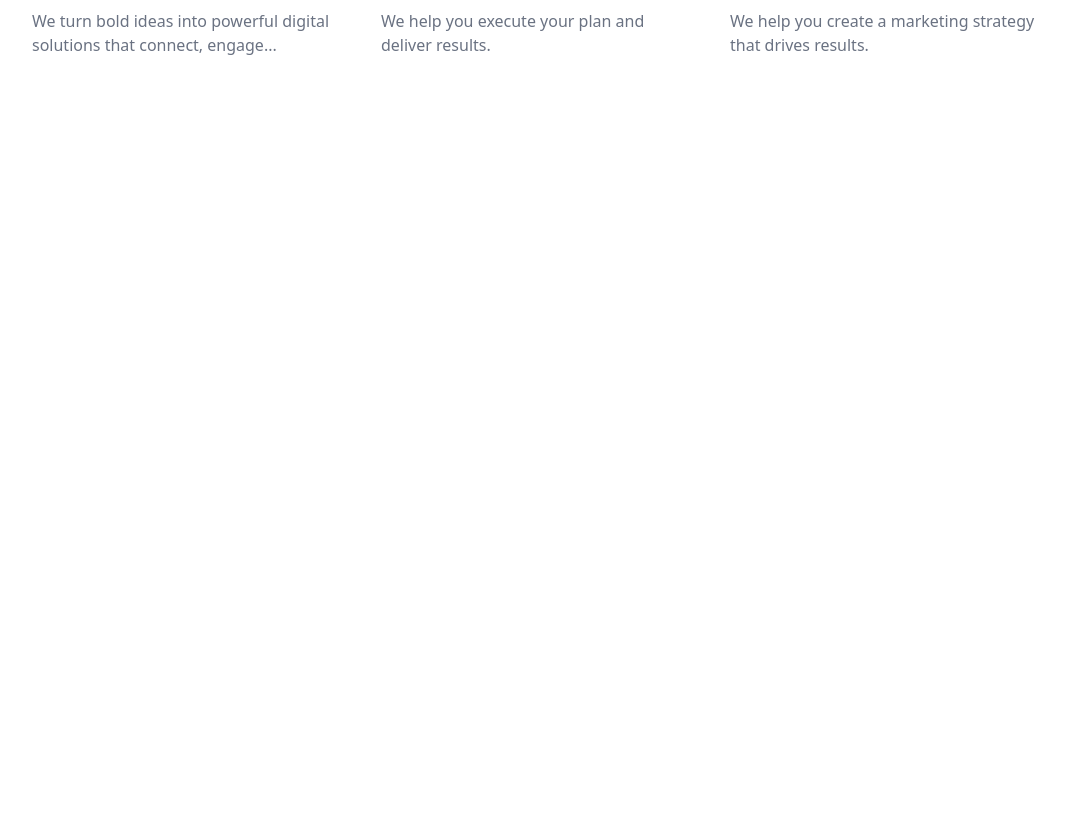
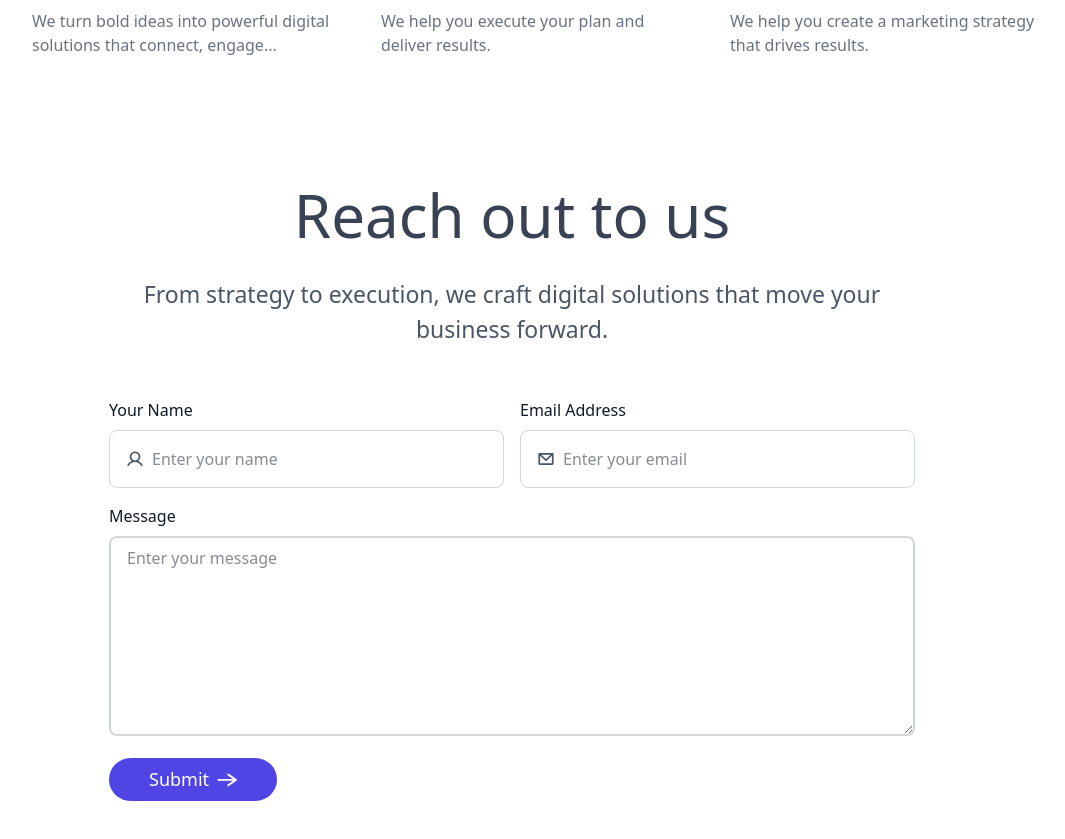
Before and after one commit to mdjakariaa/Agenci.AI_React_Practice_Project, a React (Vite) app: page / in a window 1280 px wide. Shown: the part 2667-3506 px from the top of the page, without its empty margins (128-1193 px from the left). Before the commit the page ends 2788 px from the top, so only its background shows below. Built offline with nearby package versions, Linux system fonts and the light colour scheme.

Commit message:
InputSection has been Created

```diff
--- a/src/App.jsx
+++ b/src/App.jsx
@@ -4,6 +4,7 @@ import HeroSection from "./components/Hero_Section.jsx";
 import CompanySection from "./components/Company_Section.jsx";
 import HelpSection from "./components/Help.jsx";
 import Work_Section from "./components/Work_Section.jsx";
+import InputSection from "./components/InputSection.jsx";
 
 function App() {
   const [darkMode, setDarkMode] = useState(false);
@@ -30,6 +31,7 @@ function App() {
         <CompanySection />
         <HelpSection />
         <Work_Section />
+        <InputSection />
       </main>
     </div>
   );
--- /dev/null
+++ b/src/components/InputSection.jsx
@@ -0,0 +1,53 @@
+import assets from "../assets/assets.js";
+
+export default function Work_Section() {
+  return (
+    <section className="flex flex-col gap-4 md:gap-8 w-full py-8 md:py-16 px-4 sm:px-8 md:px-16 lg:px-32 xl:px-40">
+      <h2 className="text-center pt-4xl text-4xl md:text-6xl text-[#394255] dark:text-[#ffffff]">
+        Reach out to us
+      </h2>
+      <p className="text-center text-[15px] md:text-[23px] text-gray-600 dark:font-bold dark:text-[13px] pb-1 md:pb-5">
+        From strategy to execution, we craft digital solutions that move your{" "}
+        <br />
+        business forward.
+      </p>
+      <div className="flex flex-col sm:grid sm:grid-cols-2 gap-4 w-max mx-auto">
+        <div>
+          <h3>Your Name</h3>
+          <div className="flex items-center mt-2 gap-2 border border-gray-300 dark:border-gray-700 rounded-lg py-4 pl-4 pr-30">
+            <img src={assets.person_icon} alt="person icon" />
+            <input
+              type="text"
+              placeholder="Enter your name"
+              className="outline-none"
+            />
+          </div>
+        </div>
+        <div>
+          <h3>Email Address</h3>
+          <div className="flex items-center mt-2 gap-2 border border-gray-300 dark:border-gray-700 rounded-lg py-4 pl-4 pr-30">
+            <img src={assets.email_icon} alt="email icon" />
+            <input
+              type="text"
+              placeholder="Enter your email"
+              className="outline-none"
+            />
+          </div>
+        </div>
+        <div className="col-span-2">
+          <h3>Message</h3>
+          <textarea
+            name="Enter your message"
+            placeholder="Enter your message"
+            id=""
+            className="border-2 border-gray-300 rounded-[8px] w-full min-h-50 px-4 pt-2 mt-2"
+          ></textarea>
+        </div>
+        <div className="flex items-center bg-[#5044e4] w-fit gap-2 py-2 px-10 rounded-full">
+          <button className="text-white text-[18px]">Submit</button>
+          <img src={assets.arrow_icon} alt="arrow icon" className="w-5 h-5" />
+        </div>
+      </div>
+    </section>
+  );
+}
```
